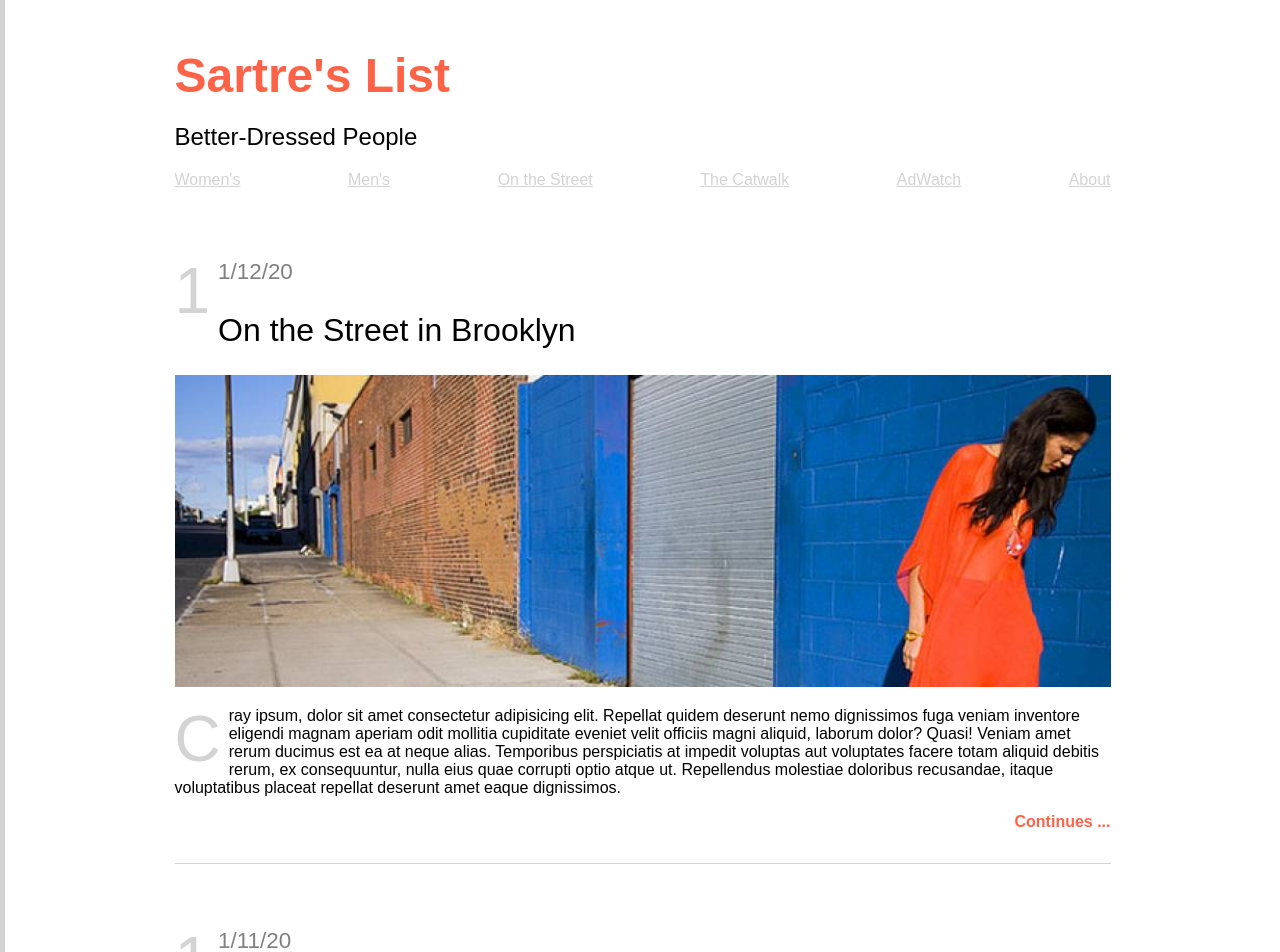
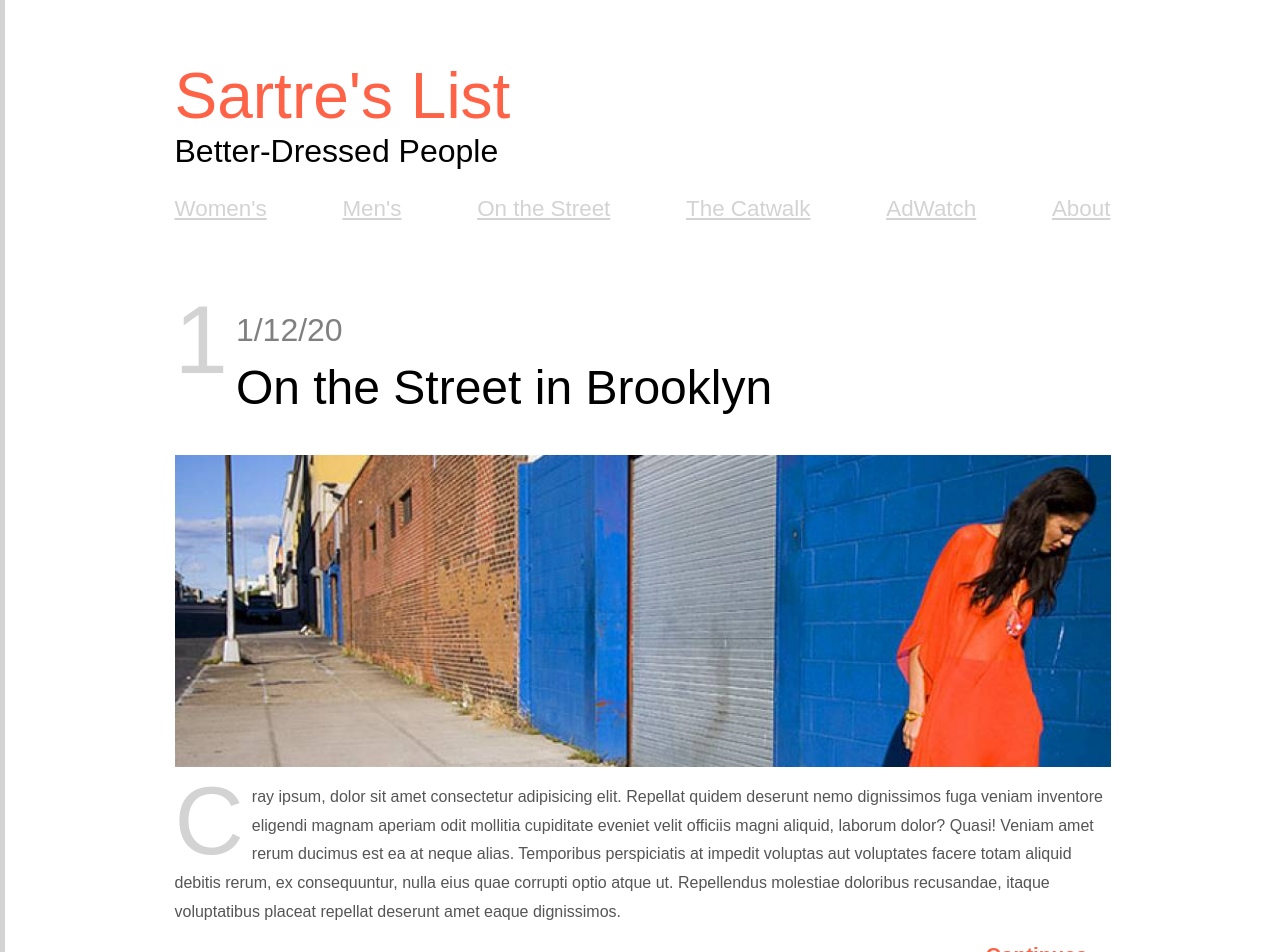
Before and after one commit to monawdev/ALAB-320H.1.2---React-Fashion-Blog, a React (Vite) app: page / in a window 1280 px wide. Shown: the top 952 px of the page. Built offline with nearby package versions, Linux system fonts and the light colour scheme.

Commit message:
Complete Fashion Blog styling and layout

```diff
--- a/src/App.css
+++ b/src/App.css
@@ -5,7 +5,7 @@ html {
 body {
   min-height: 100vh;
   max-width: 1000px;
-  margin: auto;
+  margin: 0 auto;
   font-family: sans-serif;
 }
 
@@ -17,73 +17,89 @@ footer {
 
 h1 {
   color: tomato;
-  font-size: 3rem;
+  font-size: 4rem;
+  font-weight: 300;
   margin-bottom: 0;
 }
 
-h2 {
-  font-weight: normal;
+header h2 {
+  margin-top: 0;
+  font-size: 2rem;
+  font-weight: 300;
 }
 
 img {
   width: 100%;
+  display: block;
 }
 
 .nav-links,
 .footer-nav {
+  display: flex;
   list-style: none;
   padding: 0;
-  display: flex;
 }
 
 .nav-links {
   justify-content: space-between;
 }
 
+.footer-nav {
+  justify-content: space-between;
+  flex-wrap: wrap;
+}
+
 .nav-links a {
   color: lightgray;
-}
-
-.footer-nav {
-  justify-content: space-between;
+  font-size: 1.4rem;
 }
 
 .footer-nav a {
   color: tomato;
+  text-decoration: none;
 }
 
 article {
   margin-bottom: 4rem;
+  padding-bottom: 2rem;
   border-bottom: 1px solid lightgray;
-  padding-bottom: 2rem;
 }
 
 .date {
   color: gray;
-  font-size: 1.4rem;
+  font-size: 2rem;
+  margin-bottom: 0;
 }
 
 article h2 {
-  font-size: 2rem;
+  font-size: 3rem;
+  font-weight: 300;
+  margin-top: 0;
+}
+
+article p {
+  color: #555;
+  line-height: 1.8;
 }
 
 article p::first-letter {
+  float: left;
   color: lightgray;
-  font-size: 4rem;
-  float: left;
-  line-height: 1;
-  padding-right: 8px;
+  font-size: 6rem;
+  line-height: .8;
+  padding-right: .5rem;
 }
 
 .continue {
   display: block;
   text-align: right;
   color: tomato;
+  text-decoration: none;
   font-weight: bold;
-  text-decoration: none;
+  font-size: 1.3rem;
 }
 
 .copyright {
   color: lightgray;
-  text-align: center;
+  margin-top: 2rem;
 }
```
